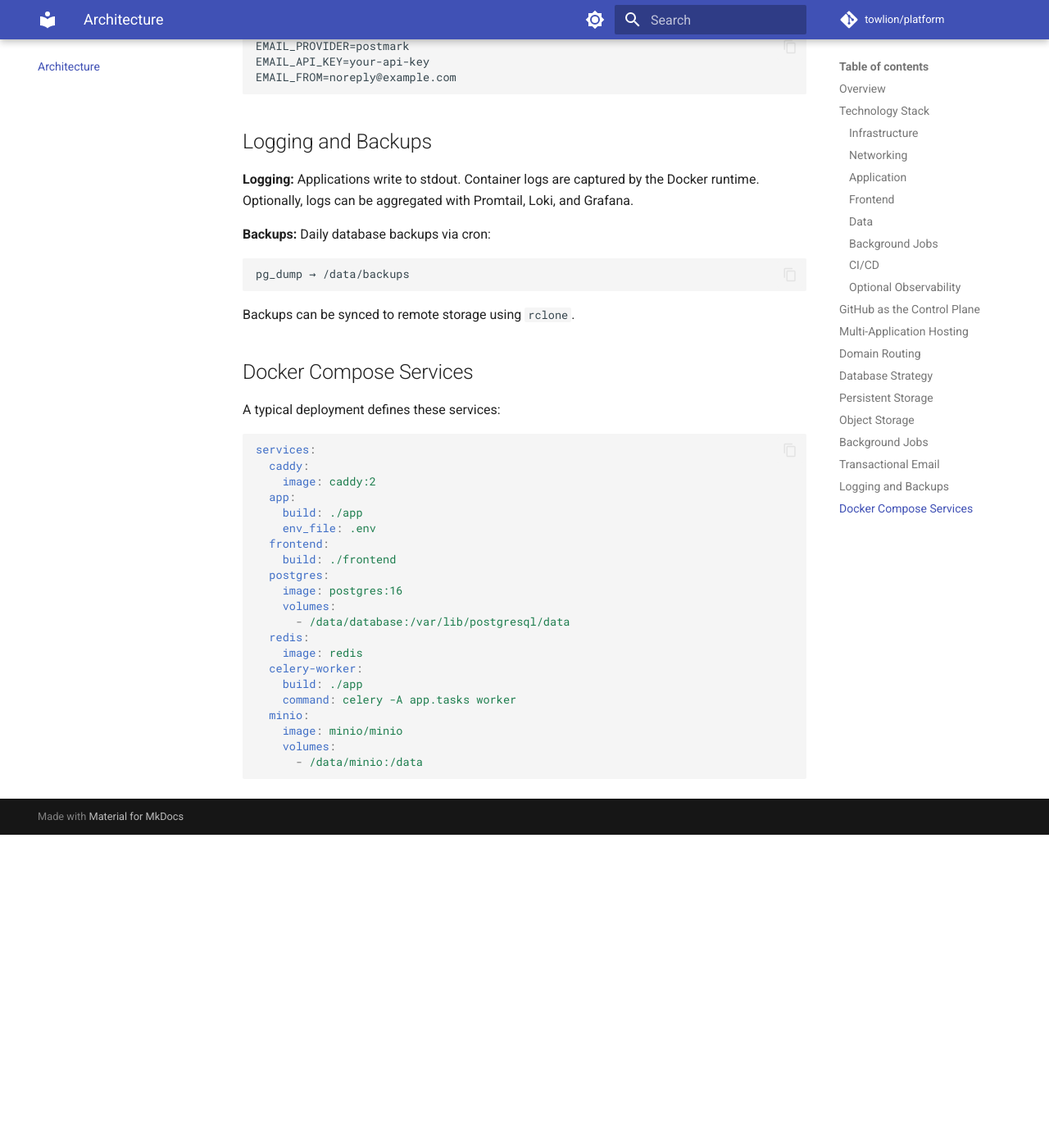
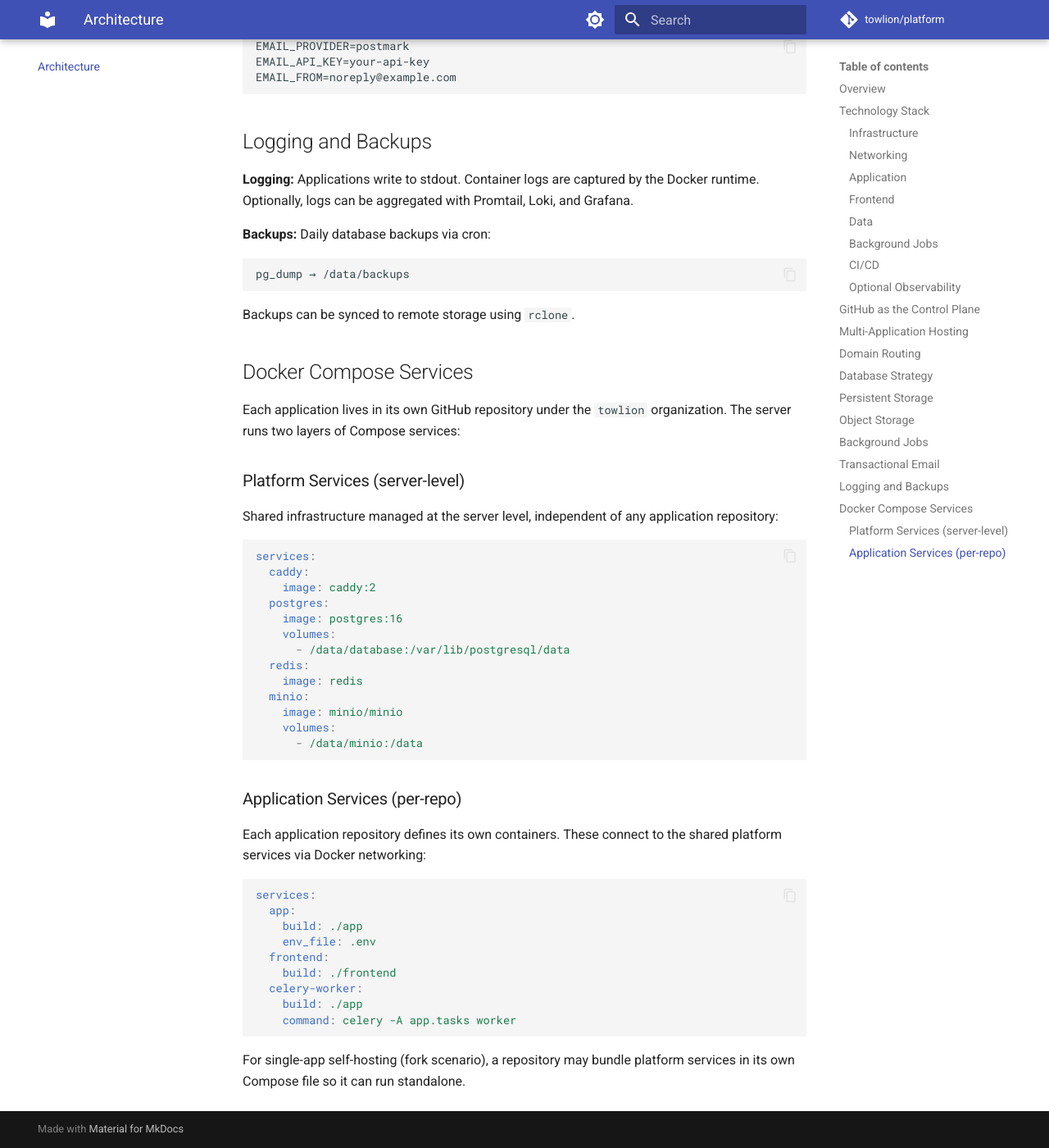
Before and after one commit to towlion/platform, an MkDocs documentation site: the page built from docs/architecture.md, in a window 1280 px wide and 1400 px high, scrolled down 4640 px. Shown: the whole window at 82% size. Built offline with MkDocs 1.6.1 and Material for MkDocs 9.7.7, drawn with Linux system fonts in a browser that asks for light colours; comment, search, counter and statistics services are not loaded; before the commit the page ends 5658 px from its top, so only the background shows below that.

Commit message:
Clarify separate-repo-per-app model in docs
Update architecture, spec, and ecosystem docs to make explicit that
each application is a separate GitHub repository under the towlion org.
Split Docker Compose examples into platform-level (shared services)
and per-repo (app containers) layers.

Co-Authored-By: Claude Opus 4.6 (1M context) <noreply@anthropic.com>

````diff
--- a/docs/architecture.md
+++ b/docs/architecture.md
@@ -213,28 +213,42 @@ Backups can be synced to remote storage using `rclone`.
 
 ## Docker Compose Services
 
-A typical deployment defines these services:
+Each application lives in its own GitHub repository under the `towlion` organization. The server runs two layers of Compose services:
+
+### Platform Services (server-level)
+
+Shared infrastructure managed at the server level, independent of any application repository:
 
 ```yaml
 services:
   caddy:
     image: caddy:2
-  app:
-    build: ./app
-    env_file: .env
-  frontend:
-    build: ./frontend
   postgres:
     image: postgres:16
     volumes:
       - /data/database:/var/lib/postgresql/data
   redis:
     image: redis
-  celery-worker:
-    build: ./app
-    command: celery -A app.tasks worker
   minio:
     image: minio/minio
     volumes:
       - /data/minio:/data
 ```
+
+### Application Services (per-repo)
+
+Each application repository defines its own containers. These connect to the shared platform services via Docker networking:
+
+```yaml
+services:
+  app:
+    build: ./app
+    env_file: .env
+  frontend:
+    build: ./frontend
+  celery-worker:
+    build: ./app
+    command: celery -A app.tasks worker
+```
+
+For single-app self-hosting (fork scenario), a repository may bundle platform services in its own Compose file so it can run standalone.
````
Also changed, not shown: docs/ecosystem.md (+4 -4 lines), docs/spec.md (+6 -3 lines).
